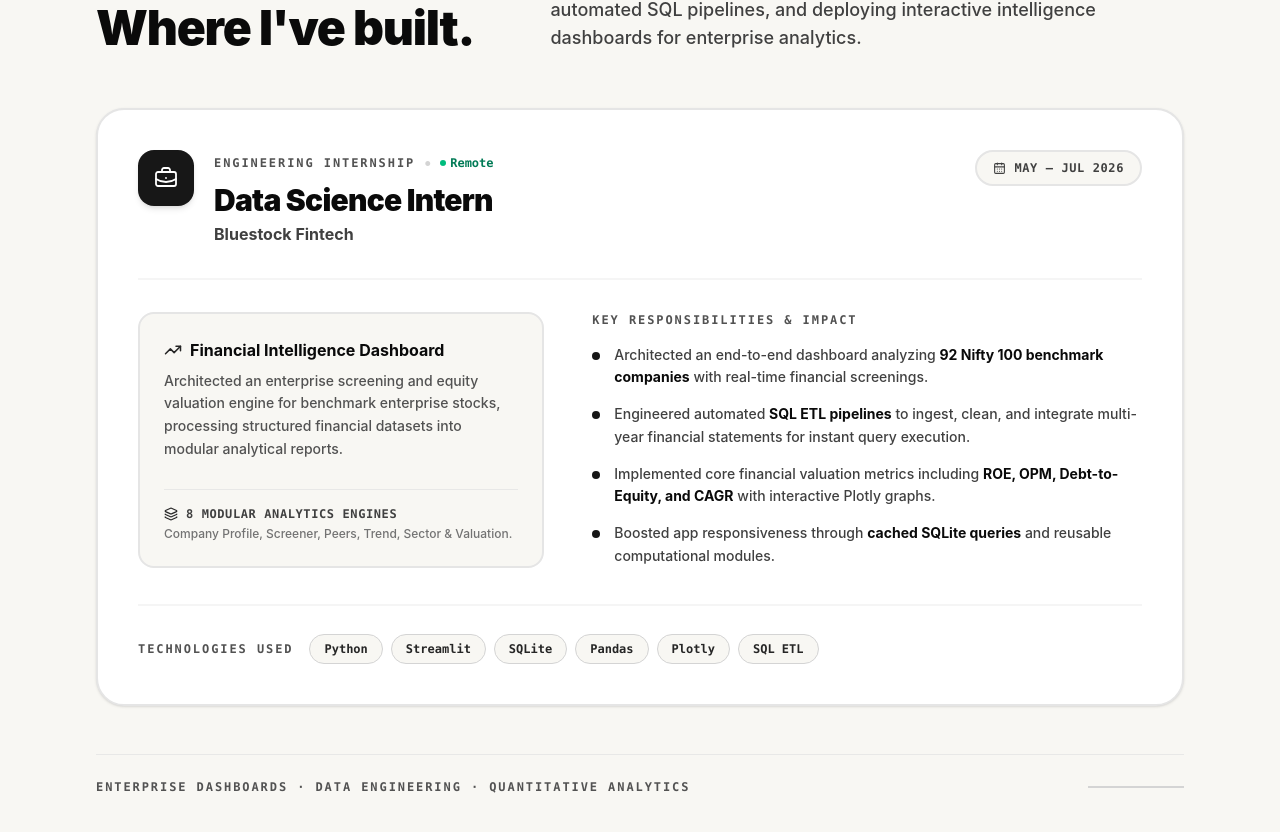
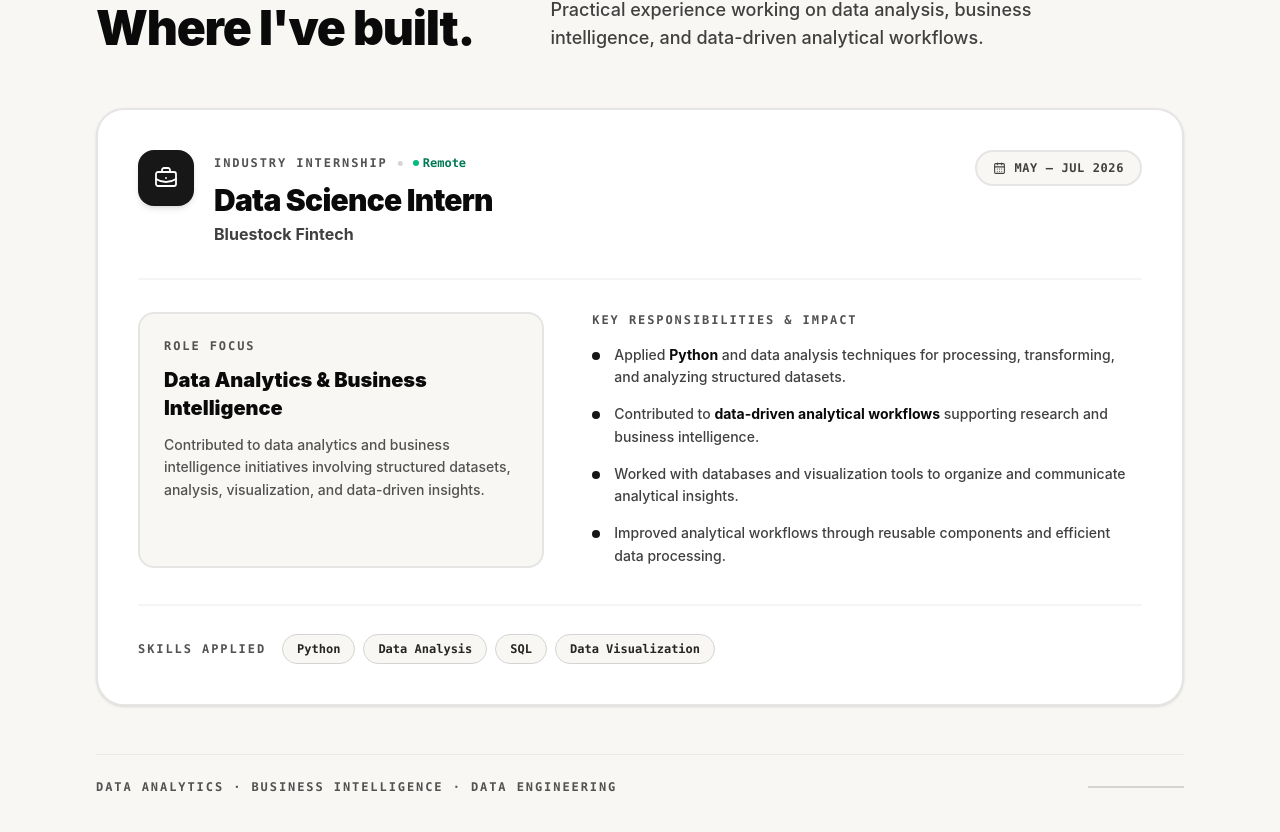
Before and after one commit to AnushikaKapoor05/portfolio, a React (Vite) app: page / in a window 1280 px wide. Shown: the part 3900-4732 px from the top of the page. Built offline with nearby package versions, Linux system fonts and the light colour scheme.

Commit message:
Updated details

```diff
--- a/src/components/Experience.tsx
+++ b/src/components/Experience.tsx
@@ -2,9 +2,6 @@ import {
   BriefcaseBusiness,
   CalendarDays,
   Sparkles,
-  Layers,
-
-  TrendingUp,
 } from "lucide-react";
 
 export default function Experience() {
@@ -32,16 +29,15 @@ export default function Experience() {
           </div>
 
           <p className="max-w-xl text-base font-medium leading-7 text-neutral-700 sm:text-lg">
-            Practical experience engineering data-driven platforms, designing automated
-            SQL pipelines, and deploying interactive intelligence dashboards for enterprise analytics.
+            Practical experience working on data analysis, business
+            intelligence, and data-driven analytical workflows.
           </p>
         </div>
-
 
         {/* ================= EXPERIENCE CARD ================= */}
         <div className="mt-14 rounded-[28px] border-2 border-neutral-200 bg-white p-7 shadow-sm transition-all duration-300 hover:border-neutral-900 hover:shadow-xl sm:p-9 lg:p-10">
 
-          {/* Top Row: Title, Company & Date */}
+          {/* Top Row */}
           <div className="flex flex-col gap-6 sm:flex-row sm:items-start sm:justify-between">
             <div className="flex items-start gap-5">
               <div className="flex h-14 w-14 shrink-0 items-center justify-center rounded-2xl bg-neutral-900 text-white shadow-md">
@@ -51,9 +47,11 @@ export default function Experience() {
               <div>
                 <div className="flex items-center gap-2">
                   <span className="font-mono text-xs font-bold uppercase tracking-[0.16em] text-neutral-600">
-                    Engineering Internship
+                    Industry Internship
                   </span>
+
                   <span className="text-neutral-300">•</span>
+
                   <span className="flex items-center gap-1 font-mono text-xs font-semibold text-emerald-700">
                     <span className="h-1.5 w-1.5 rounded-full bg-emerald-500" />
                     Remote
@@ -77,40 +75,30 @@ export default function Experience() {
             </span>
           </div>
 
-
           {/* Divider */}
           <div className="my-8 h-[2px] bg-neutral-100" />
 
-
-          {/* Main Grid: Project Highlight + Key Contributions */}
+          {/* Main Content */}
           <div className="grid gap-8 lg:grid-cols-[0.85fr_1.15fr] lg:gap-12">
 
-            {/* Left Box: Project Callout */}
-            <div className="flex flex-col justify-between rounded-2xl border-2 border-neutral-200 bg-[#f8f7f3] p-6">
-              <div>
-                <div className="flex items-center gap-2 text-neutral-950 font-bold text-base mb-2">
-                  <TrendingUp size={18} className="text-neutral-800" />
-                  <span>Financial Intelligence Dashboard</span>
-                </div>
+            {/* Left Box */}
+            <div className="rounded-2xl border-2 border-neutral-200 bg-[#f8f7f3] p-6">
+              <p className="font-mono text-xs font-bold uppercase tracking-[0.16em] text-neutral-600">
+                Role Focus
+              </p>
 
-                <p className="text-sm font-medium leading-relaxed text-neutral-600">
-                  Architected an enterprise screening and equity valuation engine for benchmark enterprise stocks, processing structured financial datasets into modular analytical reports.
-                </p>
-              </div>
+              <h4 className="mt-3 text-xl font-black text-neutral-950">
+                Data Analytics & Business Intelligence
+              </h4>
 
-              <div className="mt-6 pt-4 border-t border-neutral-200/80">
-                <div className="flex items-center gap-2 font-mono text-xs font-bold uppercase tracking-wider text-neutral-700">
-                  <Layers size={14} className="text-neutral-800" />
-                  <span>8 Modular Analytics Engines</span>
-                </div>
-                <p className="mt-1 text-xs font-medium text-neutral-500">
-                  Company Profile, Screener, Peers, Trend, Sector & Valuation.
-                </p>
-              </div>
+              <p className="mt-3 text-sm font-medium leading-relaxed text-neutral-600">
+                Contributed to data analytics and business intelligence
+                initiatives involving structured datasets, analysis,
+                visualization, and data-driven insights.
+              </p>
             </div>
 
-
-            {/* Right Column: Key Accomplishments */}
+            {/* Right Column */}
             <div>
               <p className="mb-4 font-mono text-xs font-bold uppercase tracking-[0.16em] text-neutral-600">
                 Key Responsibilities & Impact
@@ -120,54 +108,54 @@ export default function Experience() {
                 <li className="flex items-start gap-3.5 text-sm font-medium leading-relaxed text-neutral-700">
                   <span className="mt-2 h-2 w-2 shrink-0 rounded-full bg-neutral-900" />
                   <span>
-                    Architected an end-to-end dashboard analyzing{" "}
-                    <strong className="font-bold text-neutral-950">
-                      92 Nifty 100 benchmark companies
-                    </strong>{" "}
-                    with real-time financial screenings.
+                    Applied <strong className="font-bold text-neutral-950">Python</strong>
+                    {" "}and data analysis techniques for processing,
+                    transforming, and analyzing structured datasets.
                   </span>
                 </li>
 
                 <li className="flex items-start gap-3.5 text-sm font-medium leading-relaxed text-neutral-700">
                   <span className="mt-2 h-2 w-2 shrink-0 rounded-full bg-neutral-900" />
                   <span>
-                    Engineered automated <strong className="font-bold text-neutral-950">SQL ETL pipelines</strong> to ingest, clean, and integrate multi-year financial statements for instant query execution.
+                    Contributed to{" "}
+                    <strong className="font-bold text-neutral-950">
+                      data-driven analytical workflows
+                    </strong>
+                    {" "}supporting research and business intelligence.
                   </span>
                 </li>
 
                 <li className="flex items-start gap-3.5 text-sm font-medium leading-relaxed text-neutral-700">
                   <span className="mt-2 h-2 w-2 shrink-0 rounded-full bg-neutral-900" />
                   <span>
-                    Implemented core financial valuation metrics including <strong className="font-bold text-neutral-950">ROE, OPM, Debt-to-Equity, and CAGR</strong> with interactive Plotly graphs.
+                    Worked with databases and visualization tools to
+                    organize and communicate analytical insights.
                   </span>
                 </li>
 
                 <li className="flex items-start gap-3.5 text-sm font-medium leading-relaxed text-neutral-700">
                   <span className="mt-2 h-2 w-2 shrink-0 rounded-full bg-neutral-900" />
                   <span>
-                    Boosted app responsiveness through <strong className="font-bold text-neutral-950">cached SQLite queries</strong> and reusable computational modules.
+                    Improved analytical workflows through reusable
+                    components and efficient data processing.
                   </span>
                 </li>
               </ul>
             </div>
-
           </div>
 
-
-          {/* Technology Stack Footer */}
+          {/* Technology Stack */}
           <div className="mt-9 flex flex-col gap-4 border-t-2 border-neutral-100 pt-7 sm:flex-row sm:items-center">
             <p className="shrink-0 font-mono text-xs font-bold uppercase tracking-[0.16em] text-neutral-600">
-              Technologies Used
+              Skills Applied
             </p>
 
             <div className="flex flex-wrap gap-2">
               {[
                 "Python",
-                "Streamlit",
-                "SQLite",
-                "Pandas",
-                "Plotly",
-                "SQL ETL",
+                "Data Analysis",
+                "SQL",
+                "Data Visualization",
               ].map((technology) => (
                 <span
                   key={technology}
@@ -178,17 +166,15 @@ export default function Experience() {
               ))}
             </div>
           </div>
-
         </div>
-
 
         {/* ================= BOTTOM STATUS ================= */}
         <div className="mt-12 flex items-center justify-between border-t border-neutral-200/80 pt-6">
           <p className="font-mono text-xs font-semibold uppercase tracking-[0.16em] text-neutral-600">
-            Enterprise Dashboards · Data Engineering · Quantitative Analytics
+            Data Analytics · Business Intelligence · Data Engineering
           </p>
 
-          <span className="hidden sm:block h-[2px] w-24 bg-neutral-300" />
+          <span className="hidden h-[2px] w-24 bg-neutral-300 sm:block" />
         </div>
 
       </div>
```
